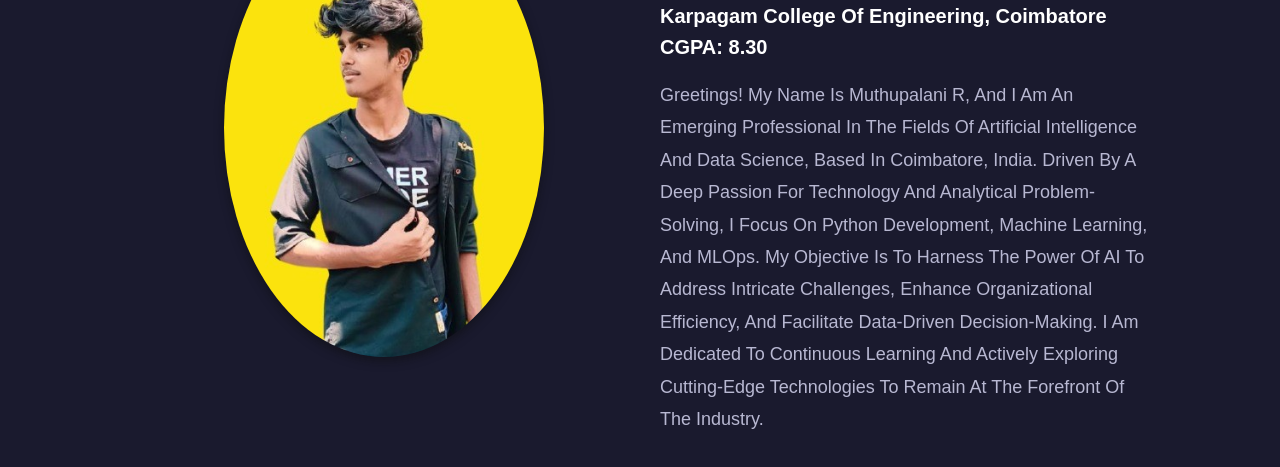
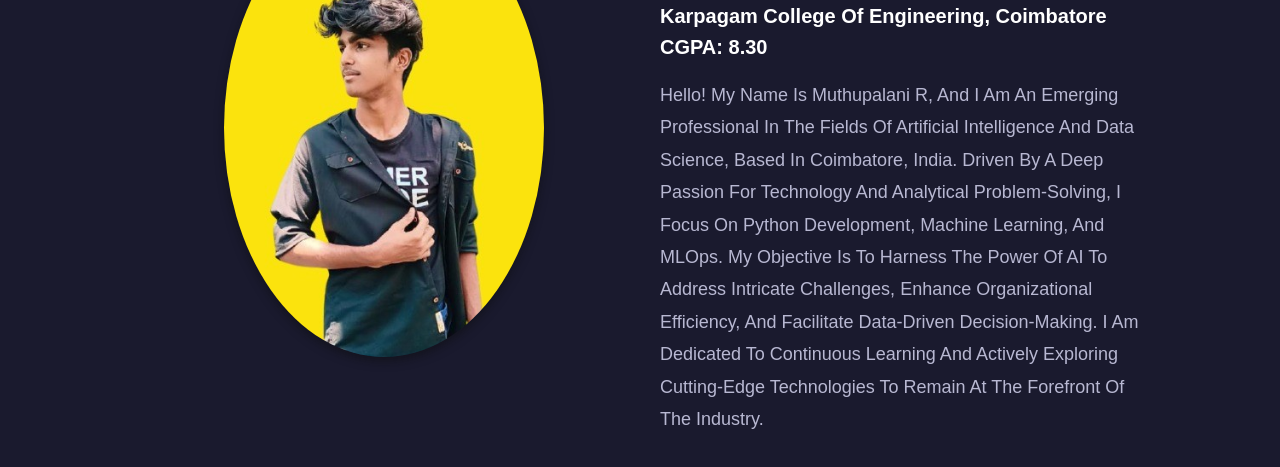
Before and after one commit to Muthupalani/Portfolio-Website, a plain HTML site: page html/about.html in a window 1280 px wide. Shown: the part 269-736 px from the top of the page. Drawn offline with nearby package versions, Linux system fonts and the light colour scheme; files whose address does not match are found by name.

Commit message:
final commit

```diff
--- a/html/about.html
+++ b/html/about.html
@@ -170,7 +170,7 @@
                 <h6>A passionate B.Tech student specializing in Artificial Intelligence and Data Science</h6>
                 <h6>Karpagam College of Engineering, Coimbatore</h6>
                 <h6>CGPA: 8.30</h6>
-                <p>Greetings! My name is Muthupalani R, and I am an emerging professional in the fields of
+                <p>Hello! My name is Muthupalani R, and I am an emerging professional in the fields of
                     Artificial Intelligence and Data Science, based in Coimbatore, India. Driven by a deep
                     passion for technology and analytical problem-solving, I focus on Python development,
                      machine learning, and MLOps. My objective is to harness the power of AI to address intricate challenges,
```
